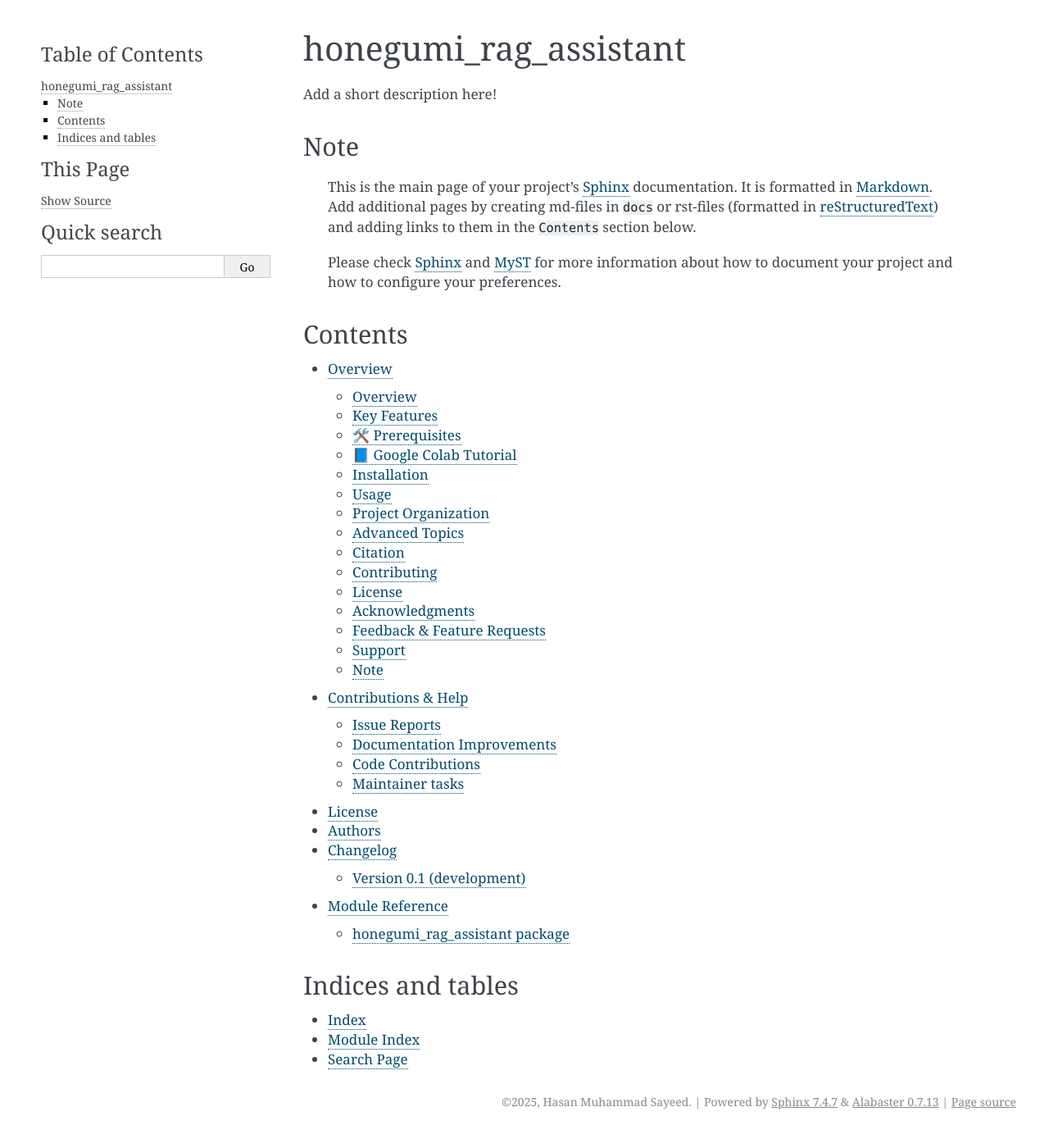
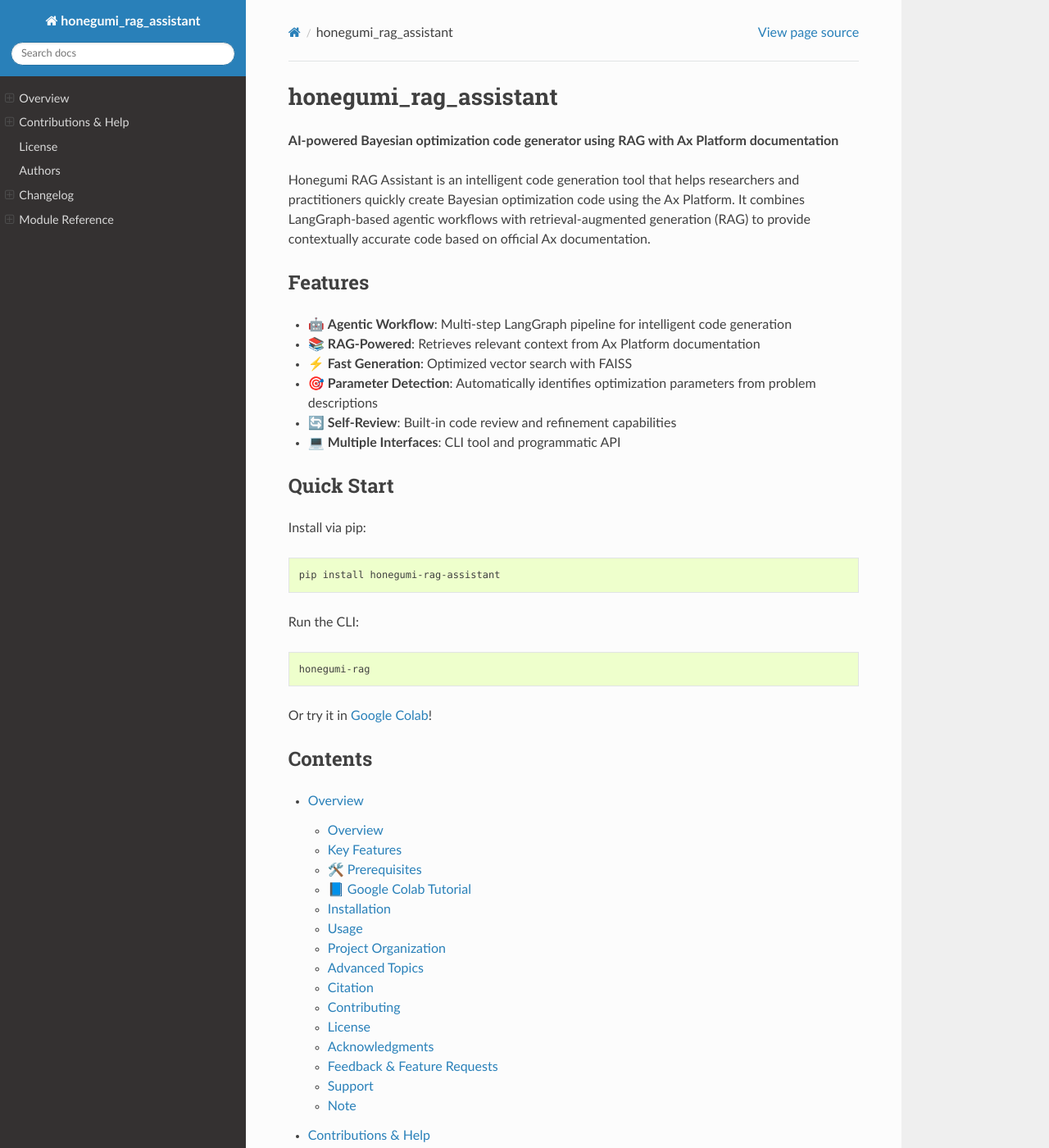
Before and after one commit to sparks-sayeed/honegumi-rag-assistant, a Sphinx documentation site: the page built from docs/index.md, in a window 1280 px wide and 1400 px high. Shown: the whole window at 82% size. Built offline with Sphinx 7.4.7 and the Read the Docs theme 3.1.0, drawn with Linux system fonts in a browser that asks for light colours; the version number is read from the project's files by our own code; some of the changed text lies outside the part shown.

Commit message:
Enhance documentation and configuration for Google Colab tutorial, pypi and Sphinx setup

````diff
--- a/docs/conf.py
+++ b/docs/conf.py
@@ -80,6 +80,22 @@
 
 # Enable markdown
 extensions.append("myst_parser")
+
+# Configure Napoleon for Google-style docstrings
+napoleon_google_docstring = True
+napoleon_numpy_docstring = False
+napoleon_include_init_with_doc = True
+napoleon_include_private_with_doc = False
+napoleon_include_special_with_doc = True
+napoleon_use_admonition_for_examples = False
+napoleon_use_admonition_for_notes = False
+napoleon_use_admonition_for_references = False
+napoleon_use_ivar = False
+napoleon_use_param = True
+napoleon_use_rtype = True
+napoleon_preprocess_types = False
+napoleon_type_aliases = None
+napoleon_attr_annotations = True
 
 # Configure MyST-Parser
 myst_enable_extensions = [
@@ -171,14 +187,14 @@
 
 # The theme to use for HTML and HTML Help pages.  See the documentation for
 # a list of builtin themes.
-html_theme = "alabaster"
+html_theme = "sphinx_rtd_theme"
 
 # Theme options are theme-specific and customize the look and feel of a theme
 # further.  For a list of options available for each theme, see the
 # documentation.
 html_theme_options = {
-    "sidebar_width": "300px",
-    "page_width": "1200px"
+    "navigation_depth": 4,
+    "collapse_navigation": False,
 }
 
 # Add any paths that contain custom themes here, relative to this directory.
--- a/docs/index.md
+++ b/docs/index.md
@@ -1,17 +1,33 @@
 # honegumi_rag_assistant
 
-Add a short description here!
+**AI-powered Bayesian optimization code generator using RAG with Ax Platform documentation**
 
+Honegumi RAG Assistant is an intelligent code generation tool that helps researchers and practitioners quickly create Bayesian optimization code using the Ax Platform. It combines LangGraph-based agentic workflows with retrieval-augmented generation (RAG) to provide contextually accurate code based on official Ax documentation.
 
-## Note
+## Features
 
-> This is the main page of your project's [Sphinx] documentation. It is
-> formatted in [Markdown]. Add additional pages by creating md-files in
-> `docs` or rst-files (formatted in [reStructuredText]) and adding links to
-> them in the `Contents` section below.
->
-> Please check [Sphinx] and [MyST] for more information
-> about how to document your project and how to configure your preferences.
+- 🤖 **Agentic Workflow**: Multi-step LangGraph pipeline for intelligent code generation
+- 📚 **RAG-Powered**: Retrieves relevant context from Ax Platform documentation
+- ⚡ **Fast Generation**: Optimized vector search with FAISS
+- 🎯 **Parameter Detection**: Automatically identifies optimization parameters from problem descriptions
+- 🔄 **Self-Review**: Built-in code review and refinement capabilities
+- 💻 **Multiple Interfaces**: CLI tool and programmatic API
+
+## Quick Start
+
+Install via pip:
+
+```bash
+pip install honegumi-rag-assistant
+```
+
+Run the CLI:
+
+```bash
+honegumi-rag
+```
+
+Or try it in [Google Colab](https://colab.research.google.com/github/hasan-sayeed/honegumi_rag_assistant/blob/main/notebooks/honegumi_rag_colab_tutorial.ipynb)!
 
 
 ## Contents
@@ -32,8 +48,3 @@
 * {ref}`genindex`
 * {ref}`modindex`
 * {ref}`search`
-
-[Sphinx]: http://www.sphinx-doc.org/
-[Markdown]: https://daringfireball.net/projects/markdown/
-[reStructuredText]: http://www.sphinx-doc.org/en/master/usage/restructuredtext/basics.html
-[MyST]: https://myst-parser.readthedocs.io/en/latest/
--- a/setup.cfg
+++ b/setup.cfg
@@ -10,7 +10,7 @@
 author_email = hasan.sayeed.71.93@gmail.com
 license = MIT
 license_files = LICENSE.txt
-long_description = file: README.md
+long_description = file: README_PYPI.md
 long_description_content_type = text/markdown; charset=UTF-8; variant=GFM
 url = https://github.com/hasan-sayeed/honegumi_rag_assistant
 # Add here related links, for example:
````
Also changed, not shown: docs/requirements.txt (+14 -2 lines).
